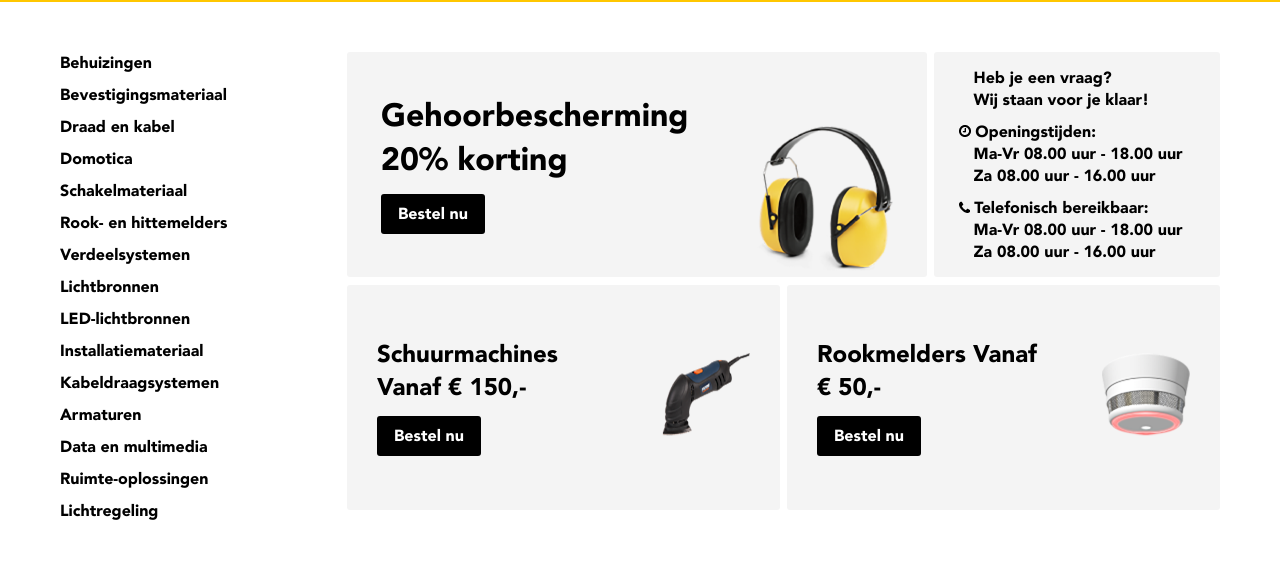
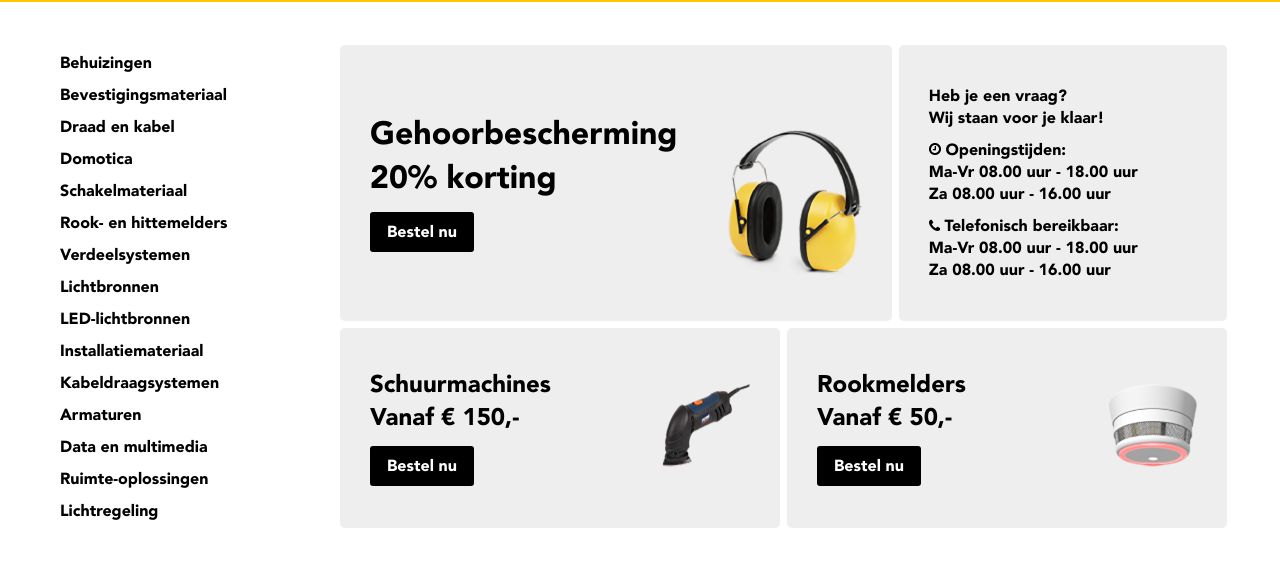
Before and after one commit to some1ask/ismFEDcourse, a plain HTML site: page index.html in a window 1280 px wide. Shown: the part 88-654 px from the top of the page. Drawn offline with Linux system fonts and the light colour scheme.

Commit message:
small changes

```diff
--- a/css/style.css
+++ b/css/style.css
@@ -247,41 +247,26 @@ input::placeholder {
     flex-direction: row;
     justify-content: space-between;
     flex-wrap: wrap;
-}
-.main-item.big{
-    flex-basis:calc(66.6% - 7px);
-    /*min-width: 520px;*/
-    /* 768 - padding left 35px */
-}
-.main-item.small{
-    flex-basis: calc(33.3% - 7px);
-    min-width: 256px;
+    margin: -7px;
 }
 .main-item{
-    background-color: #f4f4f4;
-    flex-basis: calc(50% - 7px);
-    min-width: 380px;
-    margin-bottom: 8px;
-    min-height: 225px;
-    margin-left: 7px;
-    flex-grow: 1;
-    overflow: hidden;
-    border-radius: 3px;
+    flex: 1 1 50%;
+    padding-left: 7px;
+    padding-bottom: 7px;
+    box-sizing: border-box;
 }
-.schedule{
-    flex-basis: 100%;
-    flex-grow: 1;
+.small{
+    flex: 1 1 25%;
 }
 .schedule p {
-    padding-left: 40px;
     padding-bottom: 10px;
 }
-.schedule dt {
-    padding-left: 25px;
-}
-.schedule dd{
-    padding-left: 40px;
-}
+/*.schedule dt {*/
+/*    padding-left: 25px;*/
+/*}*/
+/*.schedule dd{*/
+/*    padding-left: 40px;*/
+/*}*/
 .schedule dt:nth-child(even){
     padding-top: 10px;
 }
@@ -289,11 +274,15 @@ input::placeholder {
     display: flex;
     height: 100%;
     flex-direction: row;
-    justify-content: space-around;
+    justify-content: space-between;
     align-items: center;
+    background: #eee;
+    padding: 40px 30px;
+    box-sizing: border-box;
+    border-radius: 5px;
 }
 .main-item-header{
-    flex-basis: 225px;
+    flex: 0 1 50%;
 }
 .main-item-image{
     align-self: center;
--- a/index.html
+++ b/index.html
@@ -93,7 +93,7 @@
                         </nav>
                         <main>
                             <div class="items-row">
-                                <div class="main-item big">
+                                <div class="main-item">
                                     <div class="main-item-inner">
                                         <div class="main-item-header">
                                             <div class="block-title big">Gehoorbescherming 20% korting</div>
@@ -120,7 +120,6 @@
                                             </dl>
                                         </div>
                                     </div>
-
                                 </div>
                                 <div class="main-item">
                                     <div class="main-item-inner">
```
Also changed, not shown: 2 other files.
